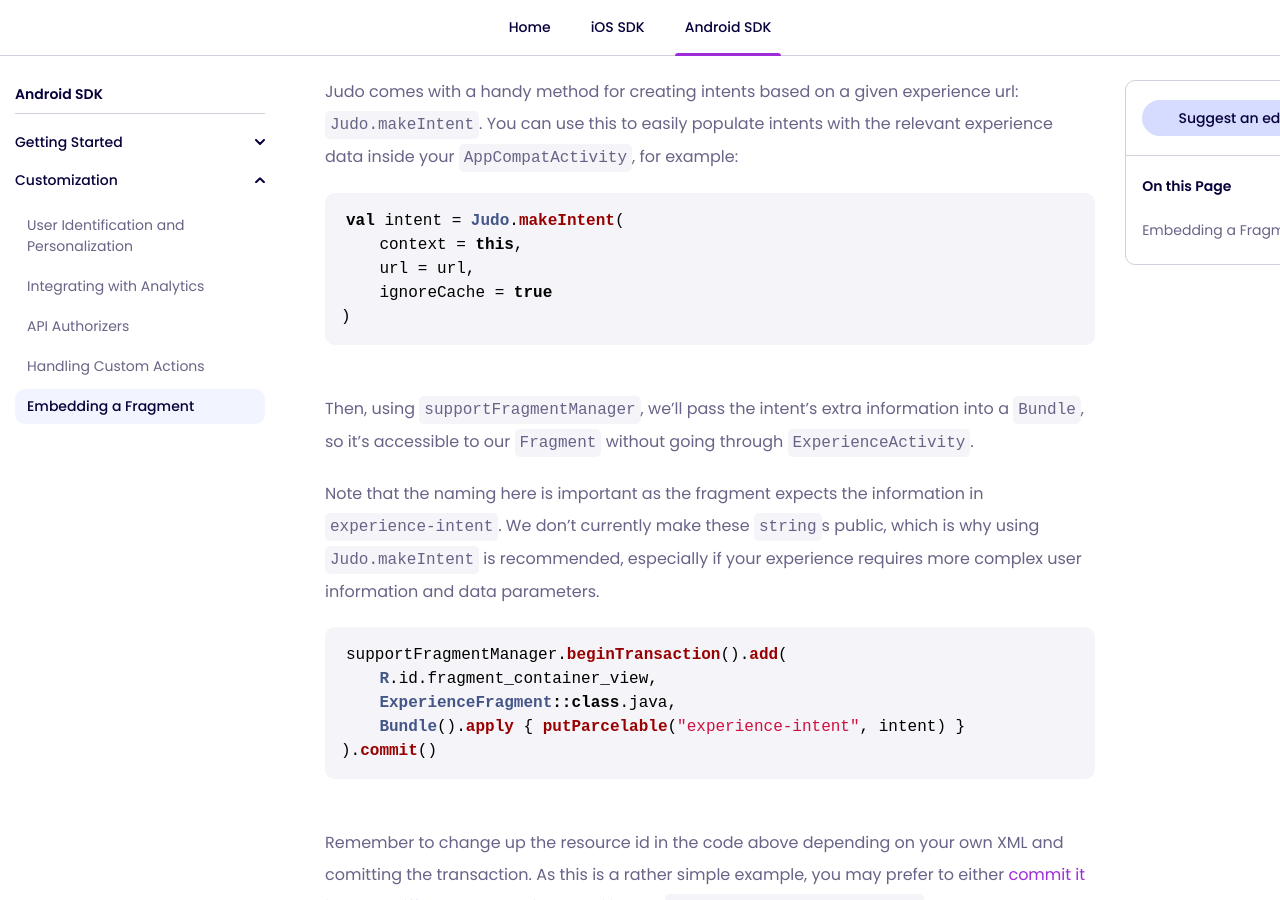
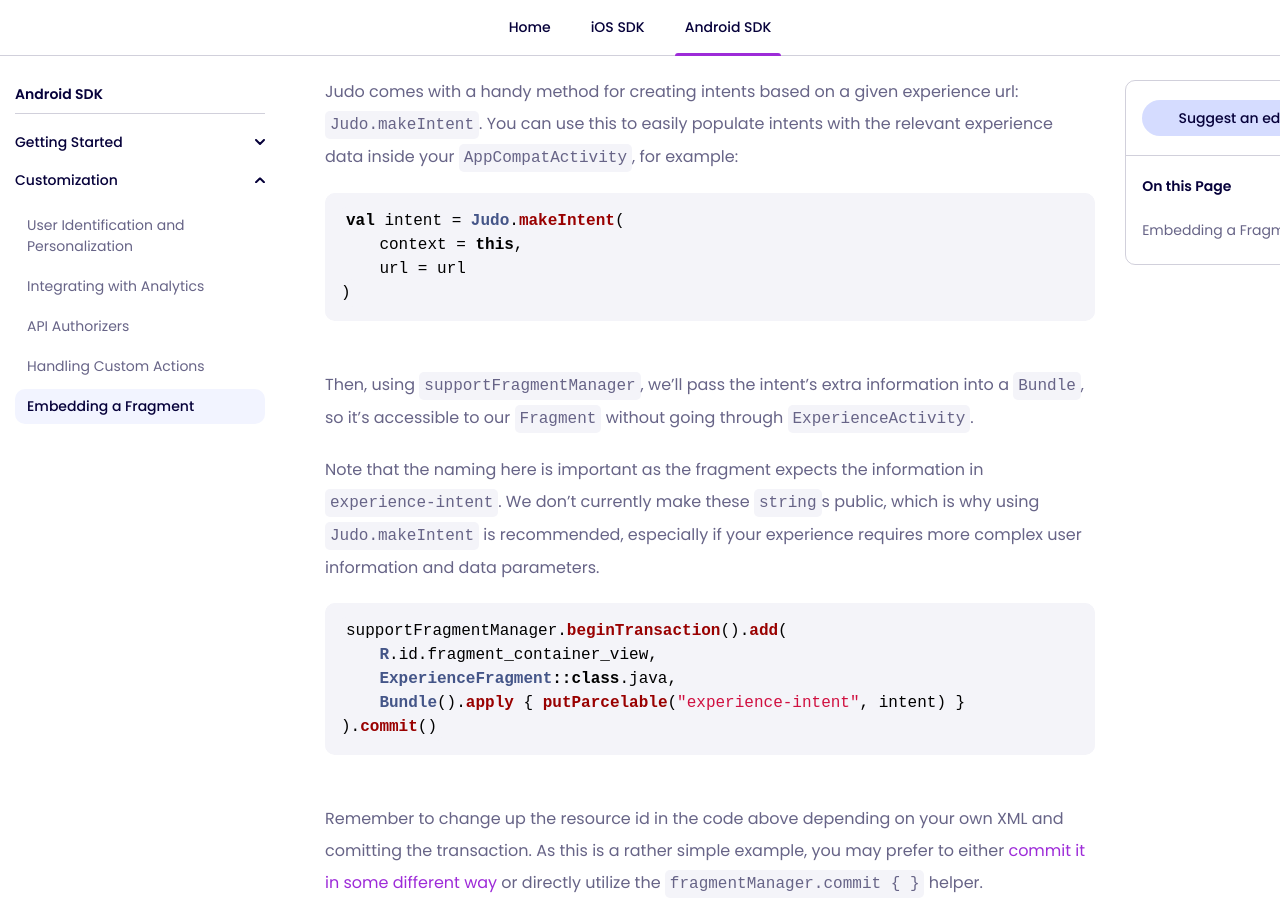
Before and after one commit to y-kovaleva/judo-developer-site, a Jekyll site: the page built from _android/embedding.md, in a window 1280 px wide and 900 px high, scrolled down 1041 px. Built offline with Jekyll 4.4.1, drawn with Linux system fonts in a browser that asks for light colours; some web fonts are replaced.

Commit message:
Remove ignoreCache from makeIntent call

````diff
--- a/_android/embedding.md
+++ b/_android/embedding.md
@@ -36,8 +36,7 @@
 ```kotlin
 val intent = Judo.makeIntent(
     context = this,
-    url = url,
-    ignoreCache = true
+    url = url
 )
 ```
 
@@ -113,8 +112,7 @@
         launchButton.setOnClickListener {
             val intent = Judo.makeIntent(
                 context = this,
-                url = url,
-                ignoreCache = true
+                url = url
             )
 
             supportFragmentManager.beginTransaction().add(
````
